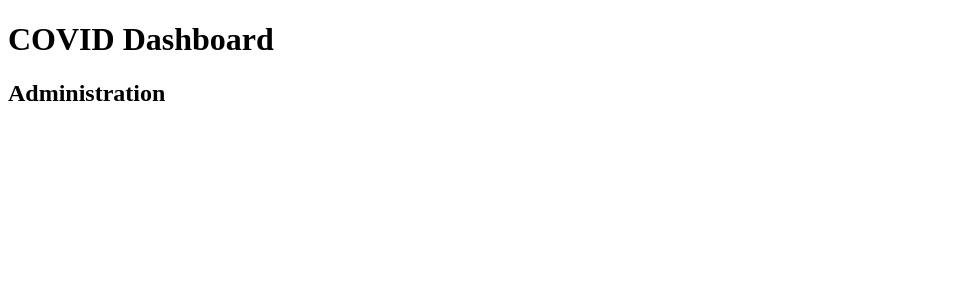
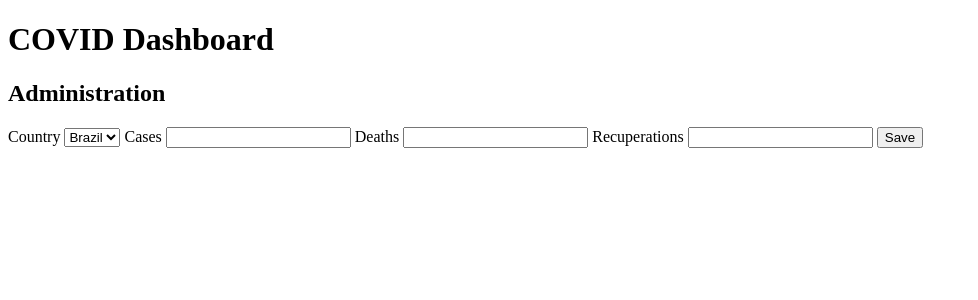
Before and after one commit to PUC-DISCIPLINAS/monitorcoviddjango-monitor-covid-andrew-joaoguimb, a Django app: page /admin in a window 1280 px wide. Shown: the top 300 px of the page, without its empty margins (0-978 px from the left). Run offline with Django 3.2, Linux system fonts and the light colour scheme.

Commit message:
feat: raw html data form

```diff
--- a/codigo/covid/views.py
+++ b/codigo/covid/views.py
@@ -6,4 +6,10 @@ def home_view(request, *args, **kwargs):
     return render(request, 'home.html',{})
 
 def admin_view(request, *args, **kwargs):
-    return render(request, 'admin.html',{})
+    context = {
+        "country_list": [{
+            "id":"dasdsd",
+            "name": "Brazil"
+        }]
+    }
+    return render(request, 'administration/admin.html',context)
--- a/codigo/templates/admin.html
+++ /dev/null
@@ -1,4 +0,0 @@
-{% extends "base.html" %}
-{% block content %}
-    <h2>Administration</h2>
-{% endblock content %}
--- /dev/null
+++ b/codigo/templates/administration/admin.html
@@ -0,0 +1,29 @@
+{% extends "base.html" %}
+{% block content %}
+<h2>Administration</h2>
+<form method="post" action="/cases">
+    <label for="country">
+        Country
+        <select name="country">
+            {% for country in country_list %}
+            <option value=country.name>{{country.name}}</option>
+            {% endfor %}
+        </select>
+    </label>
+    <label for="cases">
+        Cases
+        <input  min="0" type="number" name="cases">
+    </label>
+    <label for="deaths">
+        Deaths
+        <input  min="0"type="number" name="deaths">
+    </label>
+    Recuperations
+    <label for="recuperations">
+        <input  min="0"type="number" name="recuperations">
+    </label>
+    <button type="submit">
+        Save
+    </button>
+</form>
+{% endblock content %}
--- a/codigo/templates/base.html
+++ b/codigo/templates/base.html
@@ -14,7 +14,7 @@
     <nav>
       {% if request.user.is_authenticated %}
       <ul>
-        <li><a href="#">Admin</a></li>
+        <li><a href="/admin">Admin</a></li>
       </ul>
       {% endif %}
     </nav>
```
Also changed, not shown: codigo/db.sqlite3.
